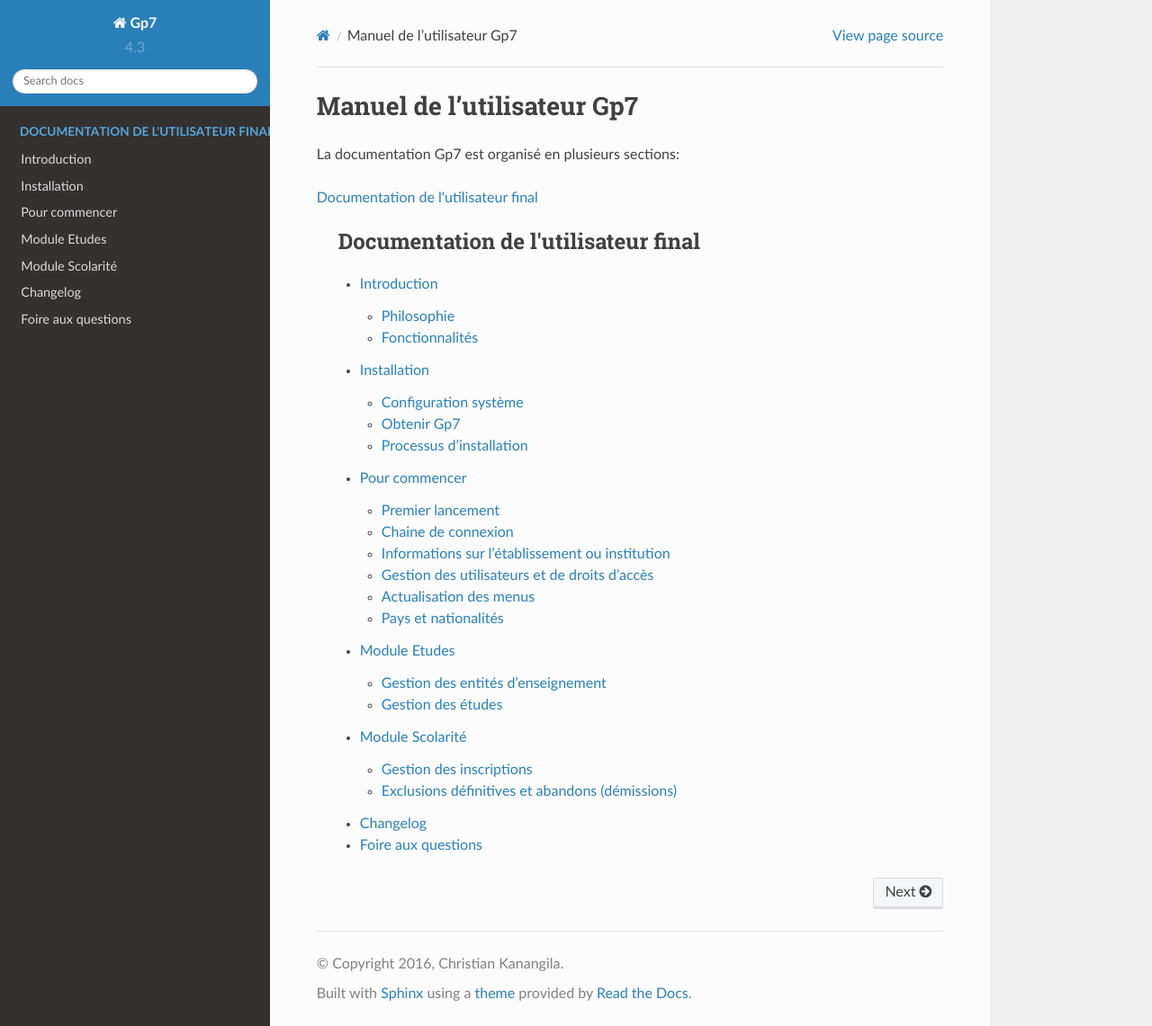
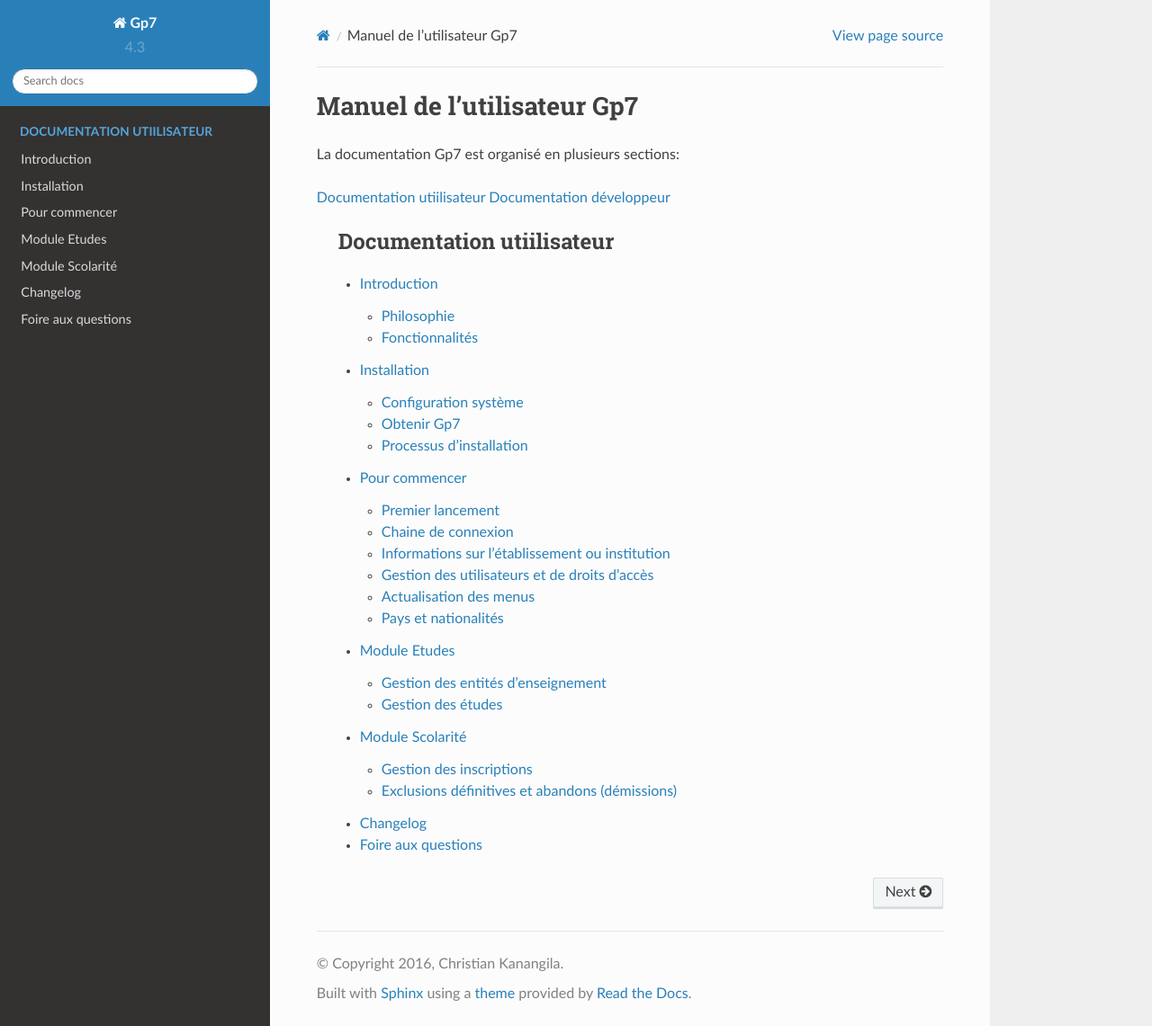
Before and after one commit to passyweb/gp7docs, a Sphinx documentation site: the page built from source/index.rst, in a window 1280 px wide and 1141 px high. Shown: the whole window at 90% size. Built offline with Sphinx 7.4.7 and the Read the Docs theme 2.0.0, drawn with Linux system fonts in a browser that asks for light colours.

Commit message:
dev docs

```diff
--- a/source/index.rst
+++ b/source/index.rst
@@ -4,13 +4,14 @@
 La documentation Gp7 est organisé en plusieurs sections:
 
 :ref:`user-docs`
+:ref:`dev-docs`
 
 
 .. _user-docs:
 
  .. toctree::
    :maxdepth: 2
-   :caption: Documentation de l'utilisateur final
+   :caption: Documentation utiilisateur
 
    introduction
    setup
@@ -19,3 +20,9 @@
    studentmanagement
    changelog
    faq
+
+.. _dev-docs:
+
+ .. toctree::
+   :maxdepth: 2
+   :caption: Documentation développeur
```
